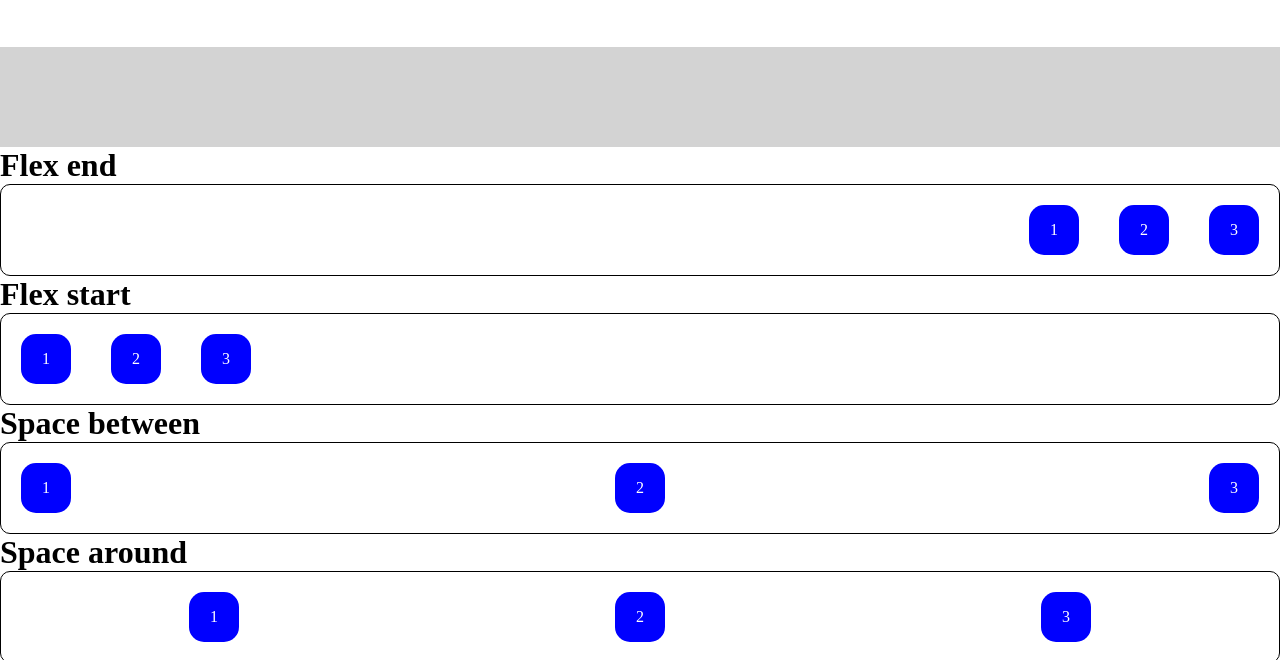
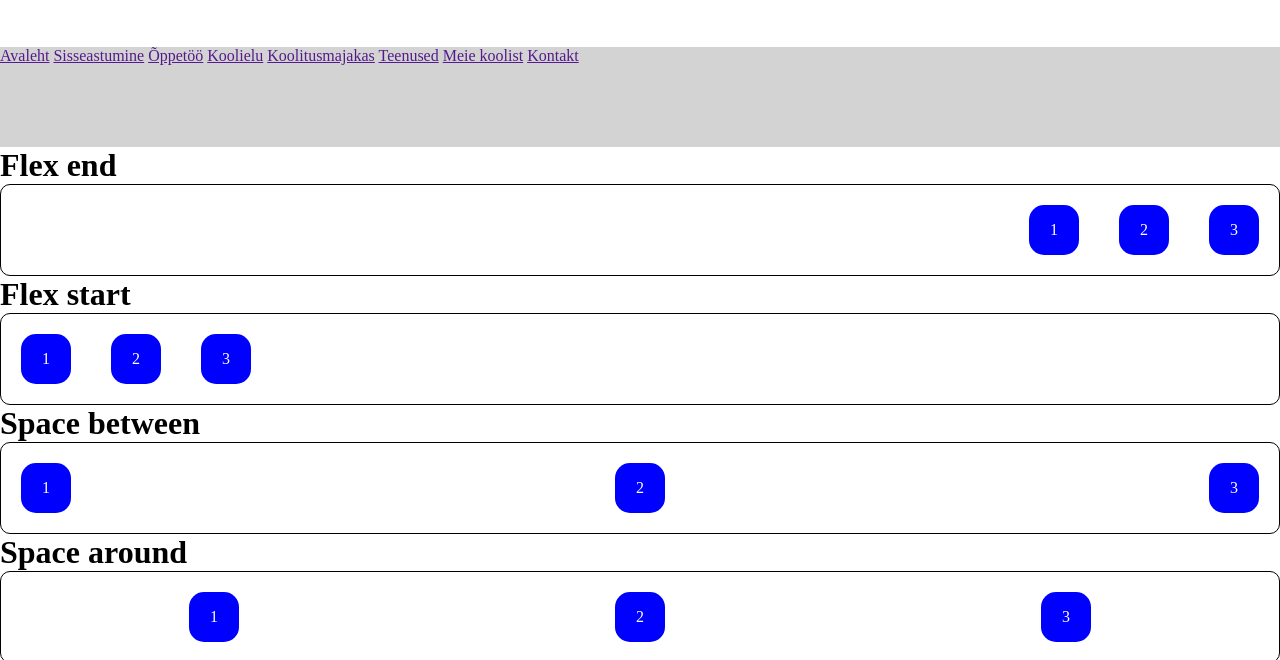
Before and after one commit to timoloho/flex1, a plain HTML site: page flex-main/flex/index.html in a window 1280 px wide. Shown: the part 153-813 px from the top of the page. Drawn offline with Linux system fonts and the light colour scheme.

Commit message:
navbar nupud

```diff
--- a/flex-main/flex/index.html
+++ b/flex-main/flex/index.html
@@ -20,7 +20,16 @@
         </div>
     </div>
 
-    <div class="headernav"></div>
+    <div class="headernav">
+        <a href="">Avaleht</a>
+        <a href="">Sisseastumine</a>
+        <a href="">Õppetöö</a>
+        <a href="">Koolielu</a>
+        <a href="">Koolitusmajakas</a>
+        <a href="">Teenused</a>
+        <a href="">Meie koolist</a>
+        <a href="">Kontakt</a>
+    </div>
 
 </header>
 
--- a/flex-main/flex/style.css
+++ b/flex-main/flex/style.css
@@ -23,6 +23,7 @@
     height: 100px;
     background-color: lightgray;
 }
+
 
 .box {
     color:white;
```
